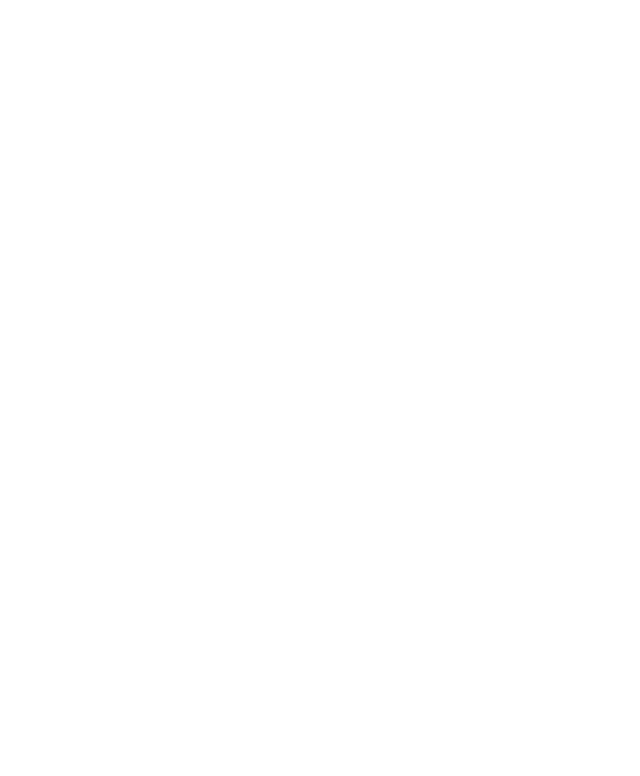
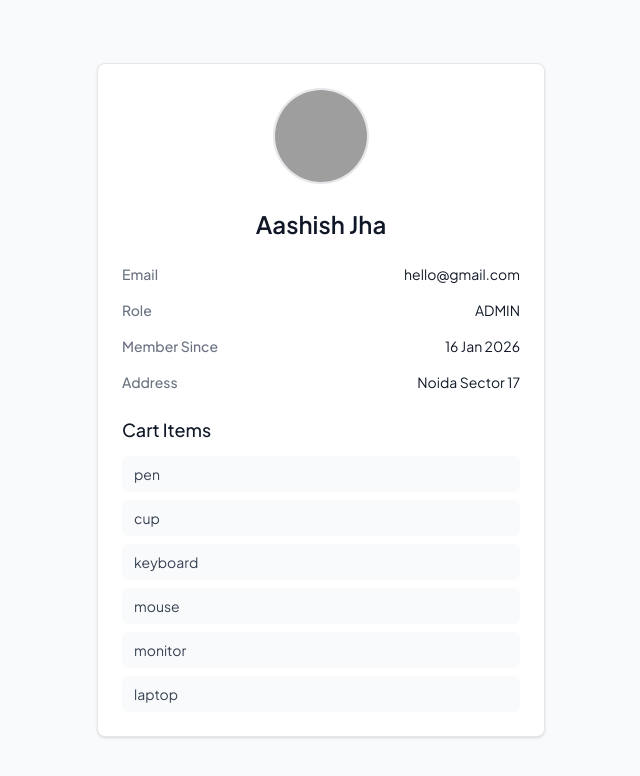
Before and after one commit to aashess/e-comm-frontend, a React (Vite) app: page /profile in a window 1280 px wide. Before the commit this address had no page. Shown: the top 776 px of the page, without its empty margins (319-959 px from the left). Built offline with nearby package versions, Linux system fonts and the light colour scheme; no server answers; grey boxes are pictures that could not be loaded.

Commit message:
updated frontend

```diff
--- a/src/App.jsx
+++ b/src/App.jsx
@@ -3,7 +3,8 @@ import SignIn from './pages/SignIn.jsx'
 import AuthCallback from './pages/AuthCallback.jsx'
 import Dashboard from './pages/Dashboard.jsx'
 import Login from './pages/Login.jsx'
-import CreateProductModal from './components/createProduct.jsx'
+import CreateProductModal from './components/CreateProduct.jsx'
+import Profile from './components/Profile.jsx'
 
 function App() {
   return (
@@ -13,6 +14,7 @@ function App() {
         <Route path="/login" element={<Login />} />
         <Route path="/auth/callback" element={<AuthCallback />} />
         <Route path="/dashboard" element={<Dashboard />} />
+        <Route path='/profile' element={<Profile/>}/>
 
 
       </Routes>
--- /dev/null
+++ b/src/components/Profile.jsx
@@ -0,0 +1,99 @@
+import axios from 'axios'
+import React, { useEffect, useState } from 'react'
+import { API_BASE_URL } from '../config'
+
+const user = {
+    name: "Aashish Jha",
+    email: "hello@gmail.com",
+    role: "ADMIN",
+    createdAt: "16 Jan 2026",
+    profile_picture: "https://avatars.githubusercontent.com/u/92213759?v=4",
+    address: "Noida Sector 17",
+    cart: ['pen', 'cup', 'keyboard', 'mouse', 'monitor', 'laptop']
+}
+
+const Profile = () => {
+    const [name, setName] = useState("")
+    const [email, setEmail] = useState("")
+    const [role, setRole] = useState("")
+    const [createdAt, setCreatedAt] = useState("")
+    const [profilePicture, setProfilePicture] = useState("")
+    const [address, setAddress] = useState("")
+    const [cart, setCart] = useState([])
+
+    useEffect(() => {
+
+        try {
+            const response = axios.get(`${API_BASE_URL}/auth/get-user`, {
+                withCredentials: true
+            })
+
+            setName(response.data.name)
+            setEmail(response.data.email)
+            setRole(response.data.role)
+            setCreatedAt(response.data.createdAt)
+            setProfilePicture(response.data.profilePicture)
+            setAddress(response.data.name)
+
+
+            } catch (error) {
+                console.error('Error while fetching User Details.', error);
+            }
+
+    },[])
+
+
+    return (
+        <div className="min-h-screen bg-gray-50 flex items-center justify-center p-4">
+            <div className="max-w-md w-full bg-white rounded-lg shadow-sm border border-gray-200 p-6">
+                {/* Profile Picture */}
+                <div className="flex justify-center mb-6">
+                    <img
+                        src={user.profile_picture}
+                        alt="Profile"
+                        className="w-24 h-24 rounded-full object-cover border-2 border-gray-200"
+                    />
+                </div>
+
+                {/* Name */}
+                <h1 className="text-2xl font-semibold text-center text-gray-900 mb-6">
+                    {user.name}
+                </h1>
+
+                {/* Details */}
+                <div className="space-y-4">
+                    <div className="flex justify-between items-center">
+                        <span className="text-sm font-medium text-gray-500">Email</span>
+                        <span className="text-sm text-gray-900">{user.email }</span>
+                    </div>
+                    <div className="flex justify-between items-center">
+                        <span className="text-sm font-medium text-gray-500">Role</span>
+                        <span className="text-sm text-gray-900">{user.role}</span>
+                    </div>
+                    <div className="flex justify-between items-center">
+                        <span className="text-sm font-medium text-gray-500">Member Since</span>
+                        <span className="text-sm text-gray-900">{user.createdAt}</span>
+                    </div>
+                    <div className="flex justify-between items-center">
+                        <span className="text-sm font-medium text-gray-500">Address</span>
+                        <span className="text-sm text-gray-900">{user.address}</span>
+                    </div>
+                </div>
+
+                {/* Cart Section */}
+                <div className="mt-6">
+                    <h2 className="text-lg font-medium text-gray-900 mb-3">Cart Items</h2>
+                    <div className="space-y-2">
+                        {user.cart.map((item, index) => (
+                            <div key={index} className="flex items-center justify-between py-2 px-3 bg-gray-50 rounded-md">
+                                <span className="text-sm text-gray-700">{item}</span>
+                            </div>
+                        ))}
+                    </div>
+                </div>
+            </div>
+        </div>
+    )
+}
+
+export default Profile
--- /dev/null
+++ b/src/config.js
@@ -0,0 +1,2 @@
+
+export const API_BASE_URL = import.meta.env.VITE_API_URL
--- a/src/pages/Dashboard.jsx
+++ b/src/pages/Dashboard.jsx
@@ -1,7 +1,7 @@
 import axios from "axios";
 import React, { useEffect, useState } from "react";
 import { useNavigate } from "react-router-dom";
-import CreateProductModal from "../components/createProduct.jsx";
+import CreateProductModal from "../components/CreateProduct.jsx";
 const API_BASE = import.meta.env.VITE_API_URL;
 
 function Dashboard() {
@@ -10,6 +10,7 @@ function Dashboard() {
   const [error, setError] = useState(null);
   const [showCreateModal, setShowCreateModal] = useState(false);
   const navigate = useNavigate();
+  const [loggedIn, setLoggedIn] = useState(false)
 
   useEffect(() => {
     let cancelled = false;
@@ -142,6 +143,7 @@ function Dashboard() {
               {products.length} {products.length === 1 ? "product" : "products"}
             </h1>
           </div>
+
           <div className="flex items-center gap-3">
             <button
               onClick={() => setShowCreateModal(true)}
@@ -150,6 +152,32 @@ function Dashboard() {
               <span className="text-base leading-none">＋</span>
               <span>Add product</span>
             </button>
+
+            {loggedIn ?
+              <div className="hidden sm:flex items-center gap-2 px-3 py-1.5 rounded-lg bg-zinc-800/50 border border-zinc-700/50">
+                <div className="w-7 h-7 rounded-full bg-gradient-to-br from-violet-500/20 to-purple-500/20 border border-violet-500/30 flex items-center justify-center">
+                  <svg
+                    className="w-4 h-4 text-violet-400"
+                    fill="none"
+                    viewBox="0 0 24 24"
+                    stroke="currentColor"
+                  >
+                    <path
+                      strokeLinecap="round"
+                      strokeLinejoin="round"
+                      strokeWidth={2}
+                      d="M16 7a4 4 0 11-8 0 4 4 0 018 0zM12 14a7 7 0 00-7 7h14a7 7 0 00-7-7z"
+                    />
+                  </svg>
+                </div>
+                <span className="text-sm text-zinc-300 font-medium">
+                  <button onClick={() => navigate('/profile')}>
+                    Profile
+                  </button>
+                </span>
+              </div>
+             :
+              <>
                 <div className="hidden sm:flex items-center gap-2 px-3 py-1.5 rounded-lg bg-zinc-800/50 border border-zinc-700/50">
                   <div className="w-7 h-7 rounded-full bg-gradient-to-br from-violet-500/20 to-purple-500/20 border border-violet-500/30 flex items-center justify-center">
                     <svg
@@ -174,9 +202,16 @@ function Dashboard() {
                 >
                   Login
                 </button>
+              </>
+            }
           </div>
         </div>
+
       </header>
+
+
+
+
 
       <main className="relative max-w-6xl mx-auto px-4 sm:px-6 lg:px-8 py-10">
         <div className="grid grid-cols-1 sm:grid-cols-2 lg:grid-cols-3 xl:grid-cols-4 gap-5">
```
Also changed, not shown: 1 other file (tests, documents, lock files or other folders). Lines whose indentation alone changed are shown as unchanged.
